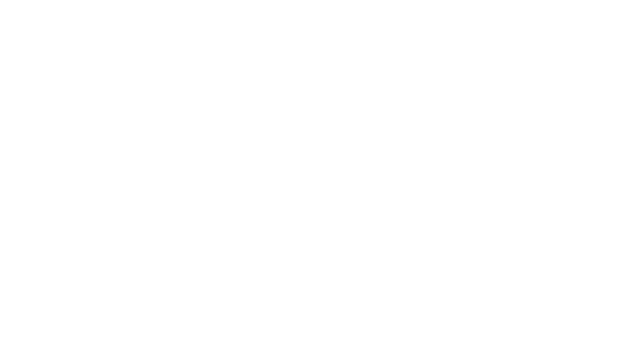
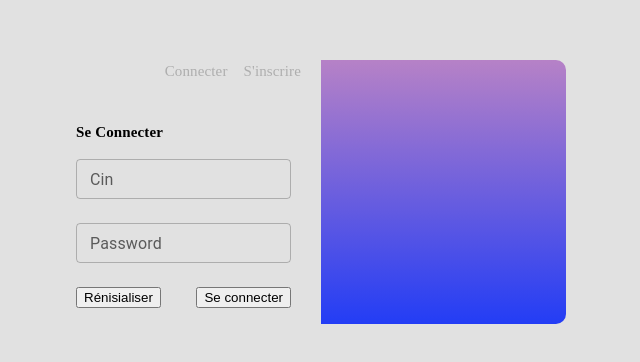
Before and after one commit to Senpai-tn/Dorsaf-Chaima-FE, a React (Create React App) app: page /auth in a window 1280 px wide. Before the commit this address had no page. Shown: the part 208-570 px from the top of the page, without its empty margins (319-959 px from the left). Built offline with nearby package versions, Linux system fonts and the light colour scheme.

Commit message:
Design login

```diff
--- a/public/index.html
+++ b/public/index.html
@@ -29,6 +29,11 @@
   <body>
     <noscript>You need to enable JavaScript to run this app.</noscript>
     <div id="root"></div>
+    <style>
+      * {
+        margin: 0;
+      }
+    </style>
     <!--
       This HTML file is a template.
       If you open it directly in the browser, you will see an empty page.
--- a/src/App.js
+++ b/src/App.js
@@ -1,10 +1,11 @@
 import { Route, Routes } from 'react-router-dom'
-import Login from './Pages/Login/Login'
+import Login from './Components/Login/Login'
 import HomeProf from './Pages/Prof/Home/Home'
 import HomeEtudiant from './Pages/Etudiant/Home/Home'
 import HomeAdmin from './Pages/Admin/Home/Home'
 import Register from './Pages/Register/Register'
 import { useSelector } from 'react-redux'
+import Auth from './Pages/Auth/Auth'
 
 function App() {
   const user = useSelector((state) => state.user)
@@ -25,8 +26,8 @@
       ) : (
         <Routes>
           <Route path="/" element={<p>Home</p>} />
-          <Route path="/login" element={<Login />} />
-          <Route path="/register" element={<Register />} />
+          <Route path="/auth" element={<Auth />} />
+          <Route path="*" element={<h1>404 Not Found</h1>} />
         </Routes>
       )}
     </div>
--- a/src/Components/AjoutCours/AjoutCours.jsx
+++ b/src/Components/AjoutCours/AjoutCours.jsx
@@ -7,25 +7,54 @@
   Typography,
 } from '@mui/material'
 import axios from 'axios'
-import React from 'react'
+import React, { useEffect } from 'react'
 import { Controller, useForm } from 'react-hook-form'
 import CloseIcon from '@mui/icons-material/Close'
 
-const AjoutCours = ({ open, handleClose, listCours, setListCours }) => {
+const AjoutCours = ({
+  open,
+  handleClose,
+  listCours,
+  setListCours,
+  type,
+  cours,
+}) => {
   const { handleSubmit, reset, control } = useForm({
-    defaultValues: {
+    defaultValues:
+      type === 'ajout'
+        ? { nom: '', price: '0' }
+        : type === 'modifier'
+        ? {
             nom: '',
-      price: '0',
-    },
+            price: '',
+          }
+        : {},
   })
 
   const AddCours = (data) => {
     const { nom, price } = data
+    if (type === 'ajout') {
       axios
         .post('http://127.0.0.1:5000/cours', { nom, price: parseInt(price) })
-      .then((responce) => {
-        console.log(responce.data)
-        setListCours([...listCours, responce.data])
+        .then((response) => {
+          setListCours([...listCours, response.data])
+          reset()
+          handleClose()
+        })
+        .catch((error) => {
+          console.log(error)
+        })
+    } else {
+      axios
+        .put('http://127.0.0.1:5000/cours', {
+          cours: { ...cours, nom, price: parseInt(price) },
+        })
+        .then((response) => {
+          var temporary = [...listCours]
+          temporary = temporary.map((tempCours) => {
+            return cours._id === tempCours._id ? response.data : tempCours
+          })
+          setListCours(temporary)
           reset()
           handleClose()
         })
@@ -33,6 +62,14 @@
           console.log(error)
         })
     }
+  }
+
+  useEffect(() => {
+    reset({
+      nom: type === 'modifier' ? cours.nom : '',
+      price: type === 'modifier' ? cours.price : '',
+    })
+  }, [cours])
 
   return (
     <Modal
@@ -64,7 +101,10 @@
         >
           <CloseIcon color="error" />
         </IconButton>
-        <Typography>Ajouter Cours</Typography>
+
+        <Typography>
+          {type === 'ajout' ? 'Ajouter' : 'Modifier'} Cours
+        </Typography>
         <Box justifyContent={'center'} width={'100%'}>
           <form onSubmit={handleSubmit(AddCours)}>
             <Controller
@@ -115,7 +155,7 @@
                 Reset
               </Button>
               <Button variant="outlined" color="success" type={'submit'}>
-                Ajouter
+                {type === 'ajout' ? 'Ajouter' : 'Modifier'}
               </Button>
             </Box>
           </form>
--- /dev/null
+++ b/src/Components/Cours/Cours.jsx
@@ -0,0 +1,53 @@
+import { Stack, Typography } from '@mui/material'
+import React from 'react'
+import VisibilityIcon from '@mui/icons-material/Visibility'
+import ThumbUpOffAltIcon from '@mui/icons-material/ThumbUpOffAlt'
+import ThumbDownOffAltIcon from '@mui/icons-material/ThumbDownOffAlt'
+const Cours = ({ image, title, nbView, nbLike, nbDislike, price }) => {
+  return (
+    <Stack
+      width={'250px'}
+      height={'300px'}
+      position={'relative'}
+      sx={{ border: '2px solid #00000040', borderRadius: '0 0 10px 10px' }}
+    >
+      <img height={'70%'} style={{ objectFit: 'contain' }} src={image} />
+
+      <Typography
+        margin={'10px 20px'}
+        sx={{
+          overflow: 'hidden',
+          display: '-webkit-box',
+          WebkitBoxOrient: 'vertical',
+          WebkitLineClamp: 2,
+          height: '50px',
+          fontWeight: '800',
+        }}
+      >
+        {title}
+      </Typography>
+
+      <Stack direction={'row'} spacing={4} justifyContent={'center'}>
+        <span style={{ display: 'flex' }}>
+          <VisibilityIcon htmlColor="#ffa500ad" />
+          <Typography>{nbView}</Typography>
+        </span>
+        <span style={{ display: 'flex' }}>
+          <ThumbUpOffAltIcon htmlColor="#5656d9d9" />
+          <Typography>{nbLike}</Typography>
+        </span>
+        <span style={{ display: 'flex' }}>
+          <ThumbDownOffAltIcon htmlColor="#f65d5ddb" />
+          <Typography>{nbDislike}</Typography>
+        </span>
+      </Stack>
+      <div
+        style={{ position: 'absolute', top: '65%', background: '#ffa500ad' }}
+      >
+        {price}dt
+      </div>
+    </Stack>
+  )
+}
+
+export default Cours
--- a/src/Pages/Login/Login.jsx
+++ b/src/Components/Login/Login.jsx
@@ -5,7 +5,7 @@
 import actions from '../../Redux/actions'
 import { loginSchema } from '../../Validateurs/validateur'
 import { yupResolver } from '@hookform/resolvers/yup'
-import { TextField } from '@mui/material'
+import { Stack, TextField, Typography } from '@mui/material'
 import { useNavigate } from 'react-router-dom'
 
 const Login = () => {
@@ -39,19 +39,26 @@
   }
 
   return (
-    <div>
-      <h1>Login</h1>
-      <div>
+    <Stack spacing={2} justifyContent={'center'} height={'100%'}>
+      <Typography
+        sx={{ fontFamily: 'Poppins', fontSize: '15px', fontWeight: '700' }}
+      >
+        Se Connecter
+      </Typography>
+
       <form
         onSubmit={handleSubmit(connect, (error) => {
           console.log(error)
         })}
       >
+        <Stack spacing={3}>
           <Controller
             name="cin"
             control={control}
             render={({ field: { value, onChange }, fieldState: { error } }) => (
               <TextField
+                sx={{ width: '215px' }}
+                size="small"
                 error={!!error}
                 onChange={onChange}
                 value={value}
@@ -61,12 +68,14 @@
             )}
           />
 
-          <br />
           <Controller
             name="password"
             control={control}
             render={({ field: { value, onChange }, fieldState: { error } }) => (
               <TextField
+                sx={{ width: '215px' }}
+                size="small"
+                type={'password'}
                 onChange={onChange}
                 value={value}
                 label="Password"
@@ -76,7 +85,11 @@
             )}
           />
 
-          <br />
+          <Stack
+            direction={'row'}
+            width={'215px'}
+            justifyContent={'space-between'}
+          >
             <button
               type={'reset'}
               onClick={() => {
@@ -86,9 +99,10 @@
               Rénisialiser
             </button>
             <button type="submit">Se connecter</button>
+          </Stack>
+        </Stack>
       </form>
-      </div>
-    </div>
+    </Stack>
   )
 }
 
--- /dev/null
+++ b/src/Pages/Auth/Auth.jsx
@@ -0,0 +1,66 @@
+import { Box, Stack, Typography } from '@mui/material'
+import React, { useState } from 'react'
+import Login from '../../Components/Login/Login'
+
+const Auth = () => {
+  const [actionType, setActionType] = useState('connexion')
+
+  return (
+    <Box
+      sx={{ bgcolor: '#E1E1E1', height: '100vh', width: '100vw' }}
+      justifyContent={'center'}
+      alignItems={'center'}
+      display={'flex'}
+    >
+      <Stack direction={'row'} width="490px">
+        <Box width={'245px'}>
+          <Stack
+            direction={'row'}
+            spacing={2}
+            justifyContent={'flex-end'}
+            marginRight={'20px'}
+          >
+            <Typography
+              sx={{
+                fontFamily: 'Poppins',
+                fontWeight: 100,
+                fontSize: 15,
+                color: '#AEAEAE',
+              }}
+              onClick={() => {
+                setActionType('connexion')
+              }}
+            >
+              Connecter
+            </Typography>
+            <Typography
+              sx={{
+                fontFamily: 'Poppins',
+                fontWeight: 100,
+                fontSize: 15,
+                color: '#AEAEAE',
+              }}
+              onClick={() => {
+                setActionType('inscrire')
+              }}
+            >
+              S'inscrire
+            </Typography>
+          </Stack>
+          {actionType === 'connexion' ? <Login /> : null}
+        </Box>
+        <Box
+          width={'245px'}
+          height={'264px'}
+          borderRadius="0 10px 10px 0"
+          sx={{
+            background:
+              'linear-gradient(180deg,rgba(147, 51, 177, 0.55),rgba(35, 61, 245, 1))',
+          }}
+        ></Box>
+      </Stack>
+    </Box>
+  )
+}
+
+export default Auth
--- a/src/Pages/Etudiant/Home/Home.jsx
+++ b/src/Pages/Etudiant/Home/Home.jsx
@@ -1,7 +1,32 @@
+import { Stack } from '@mui/material'
 import React from 'react'
+import Cours from '../../../Components/Cours/Cours'
 
 const Home = () => {
-  return <div>Home Etudiant </div>
+  return (
+    <Stack direction={'row'} spacing={5} paddingTop={'15px'}>
+      <Cours
+        title={'CSS'}
+        nbView={10}
+        nbDislike={3}
+        nbLike={4}
+        price={60}
+        image={
+          'https://upload.wikimedia.org/wikipedia/commons/thumb/d/d5/CSS3_logo_and_wordmark.svg/1200px-CSS3_logo_and_wordmark.svg.png'
+        }
+      />
+      <Cours
+        title={'JS'}
+        nbView={110}
+        nbDislike={15}
+        nbLike={17}
+        price={870}
+        image={
+          'https://static.javatpoint.com/images/javascript/javascript_logo.png'
+        }
+      />
+    </Stack>
+  )
 }
 
 export default Home
--- a/src/Redux/actions.js
+++ b/src/Redux/actions.js
@@ -1,2 +1,2 @@
-const actions = { login: 'LOGIN' }
+const actions = { login: 'LOGIN', logout: 'LOGOUT' }
 export default actions
--- a/src/Redux/reducer.js
+++ b/src/Redux/reducer.js
@@ -9,6 +9,9 @@
     case actions.login: {
       return { ...state, user: action.user }
     }
+    case actions.logout: {
+      return { ...state, user: null }
+    }
     default:
       return state
   }
```
Also changed, not shown: src/Pages/Prof/Home/Home.jsx (+26 -2 lines), src/Components/Login/Login.css (added). Lines whose indentation alone changed are shown as unchanged.
